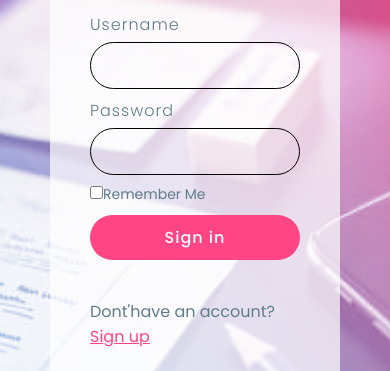
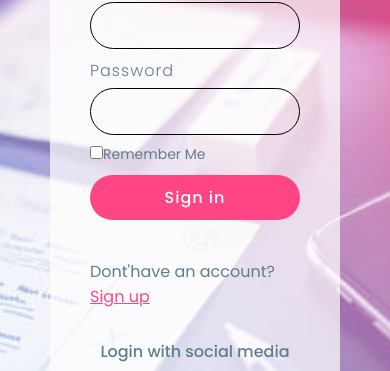
Before and after one commit to mahatab-ahmed/userlogin-interface, a plain HTML site: page index.html in a window 390 px wide. Shown: the part 127-498 px from the top of the page. Drawn offline with Linux system fonts and the light colour scheme.

Commit message:
Update style.css

```diff
--- a/style.css
+++ b/style.css
@@ -225,10 +225,7 @@
                 align-items: center;
                 text-align: center;
             } */
-            section .contentbx .formbx {
-                position: relative;
-                top: 40px;
-            }
+
             section .contentbx .formbx .inputbx p {
                 color: #607d8b;
                 position: relative;
```
